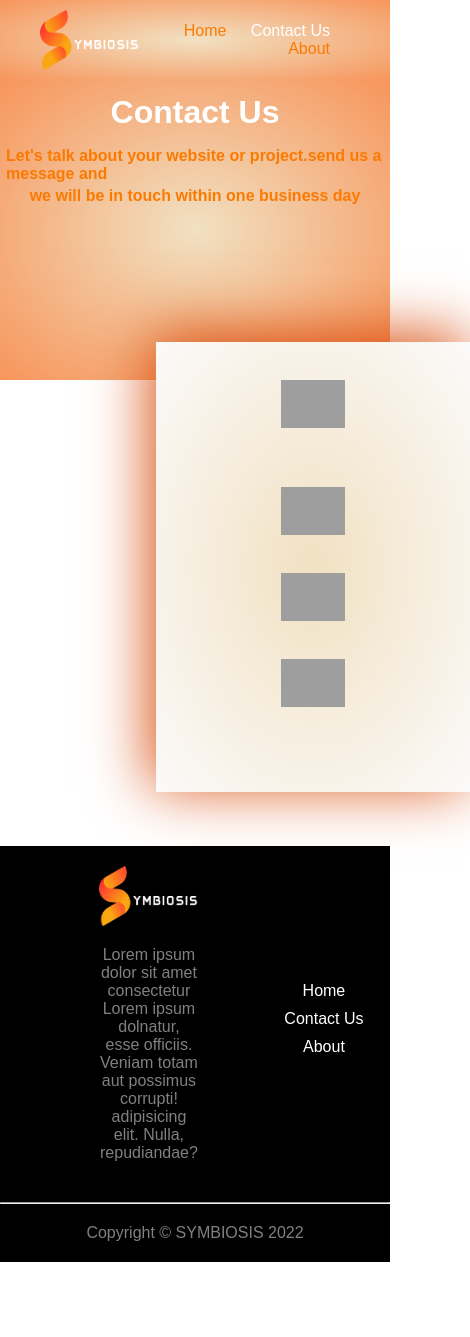
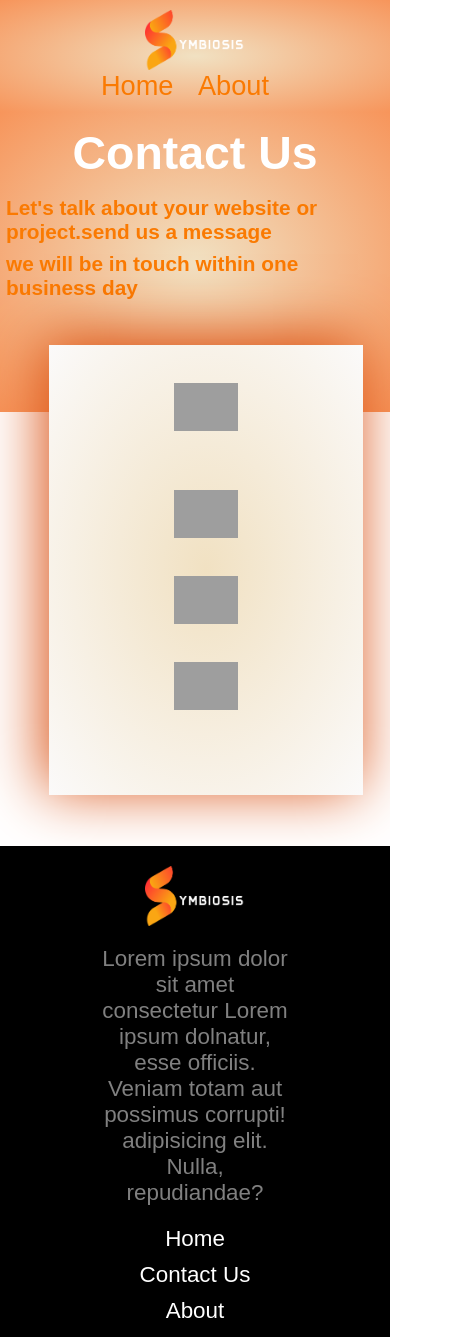
Before and after one commit to tejasbr4004/codefury-5.0, a plain HTML site: page contact.html in a window 390 px wide. Shown: the top 1337 px of the page, 470 px wide, since content can reach past the window. Before the commit the page ends 1262 px from the top, so only its background shows below. Drawn offline with Linux system fonts and the light colour scheme; grey boxes are pictures that could not be loaded.

Commit message:
responsive done

```diff
--- a/contact.css
+++ b/contact.css
@@ -24,6 +24,7 @@
     margin-right:20px;
 }
 .navbar ul li a{
+    font-size: 1.8rem;
     text-decoration: none;
     color: rgb(250, 122, 2);
     transition: border-bottom 0.1s ease-in-out;
@@ -49,6 +50,7 @@
 
 }
 #contacthead h1{
+    font-size: 2.9rem;
     display: flex;
     align-items: center;
     justify-content: center;
@@ -56,6 +58,7 @@
     color: white;
 }
 #contacthead p{
+    font-size: 1.8rem;
     display: flex;
     align-items: center;
     justify-content: center;
@@ -64,6 +67,7 @@
     font-weight: bold;
 }
 #contactus{
+
     position: absolute;
     top: 342px;
     left: 40%;
@@ -103,16 +107,18 @@
     height: auto;
 }
 .back{
+    width: 100%;
     background: black;
     position: absolute;
     top: 846px;
 }
 .footer{
     display: flex;
+    flex-wrap: wrap;
     padding: 20px;
 }
 .col{
-    flex-basis: 50%;
+    flex-basis: 100%;
     display: flex;
     justify-content: center;
     align-items: center;
@@ -122,6 +128,8 @@
 .col p{
     padding: 20px 80px;
     color: grey;
+    font-size: 1.5rem;
+
 }
 .col ul{
     list-style: none;
@@ -133,6 +141,8 @@
     text-decoration: none;
     color: white;
     padding: 5px;
+    font-size: 1.5rem;
+    text-align: center;
 }
 .col ul li a:hover{
     text-decoration: underline;
@@ -141,4 +151,96 @@
     padding: 20px;
     text-align: center;
     color: grey;
+    font-size: 1.5rem;
 }
+
+ @media  screen and (max-width:850px) {
+    #contactus{
+
+        position:absolute;
+        left:25%;
+    }
+    .col ul li a{
+        font-size: 1.4rem;
+    }
+    .col p{
+        font-size: 1.4rem;
+    }
+    .copy{
+        font-size: 1.5rem;
+    }
+    .navbar ul li a{
+        font-size: 1.7rem;
+    }
+    #contacthead p{
+        font-size: 1.7rem;
+    }
+}
+
+@media  screen and (max-width:600px) {
+    #contactus{
+        margin: 3px 2px;
+        position:absolute;
+        left:20%;
+    }
+    .nav{
+
+        flex-wrap:wrap;
+        flex-direction: column;
+
+    }
+    .navbar ul li a{
+        font-size: 1.7rem;
+    }
+    #contacthead p{
+        display: inline-block;
+        flex-direction: columns;
+        font-size: 1.7rem;
+        overflow: hidden;
+    }
+    .col ul li a{
+        font-size: 1.4rem;
+    }
+    .col p{
+        font-size: 1.4rem;
+    }
+    .copy{
+        font-size: 1.5rem;
+    }
+
+}
+@media  screen and (max-width:360px) {
+    #contactus{
+        height: 300;
+        width: 250px;
+        position:absolute;
+        left:10%;
+    }
+    .col{
+        overflow: auto;
+    }
+    #contacthead p{
+
+        font-size: 1.3rem;
+
+    }
+}
+@media  screen and (max-width:448px) {
+    #contactus{
+
+        position:absolute;
+        left:15%;
+    }
+}
+@media  screen and (max-width:400px) {
+    #contactus{
+
+        position:absolute;
+        left:12%;
+    }
+    #contacthead p{
+
+        font-size: 1.3rem;
+
+    }
+}
--- a/contact.html
+++ b/contact.html
@@ -14,7 +14,7 @@
         <div class="navbar">
             <ul>
                 <li><a href="index.html">Home</a></li>
-                <li ><a href="" id="contact">Contact Us</a></li>
+                <!-- <li ><a href="" id="contact">Contact Us</a></li> -->
                 <li><a href="">About</a></li>
             </ul>
         </div>
@@ -23,7 +23,7 @@
         <h1>Contact Us</h1>
 
 
-        <p>Let's talk about your website or project.send us a message and </p>
+        <p>Let's talk about your website or project.send us a message</p>
 
 
         <p>we will be in touch within one business day</p>
```
